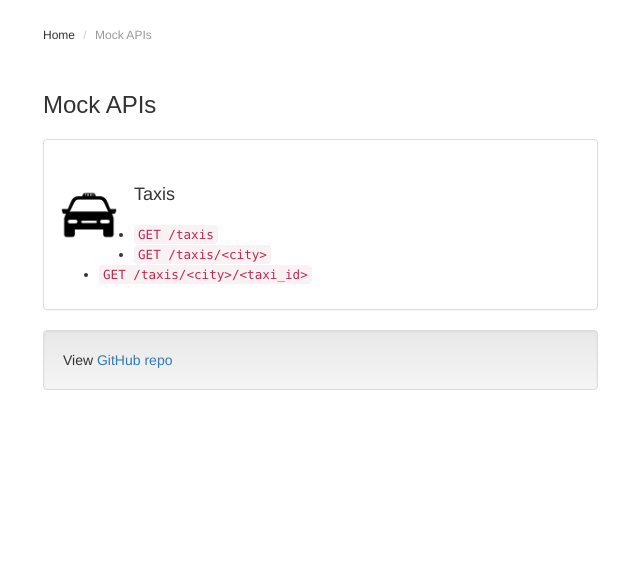
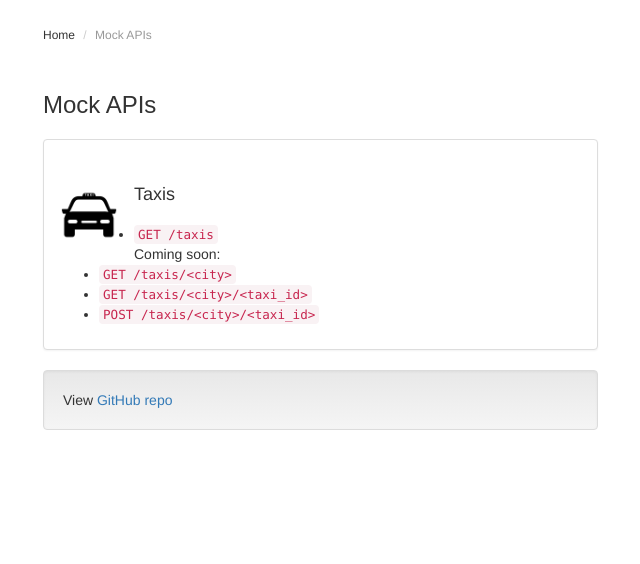
Before and after one commit to samheyman/travel-apis, a Django app: page /mock_apis/ in a window 1280 px wide. Shown: the part 51-615 px from the top of the page, without its empty margins (27-667 px from the left). Run offline with Django 3.2, Linux system fonts and the light colour scheme; some libraries are stand-ins or nearby versions.

Commit message:
Improve the endpoint list for the mock Taxi API

```diff
--- a/mock_apis/templates/mock_apis/index.html
+++ b/mock_apis/templates/mock_apis/index.html
@@ -19,8 +19,10 @@
                 <h4>Taxis</h4>
                 <ul>
                     <li><a href="https://mock-travel-apis.herokuapp.com/taxis"><code>GET /taxis</code></a></li>
+                    Coming soon:
                     <li><code>GET /taxis/&lt;city&gt;</code></li>
                     <li><code>GET /taxis/&lt;city&gt;/&lt;taxi_id&gt;</code></li>
+                    <li><code>POST /taxis/&lt;city&gt;/&lt;taxi_id&gt;</code></li>
                 </ul>
               </div>
               </a>
```
